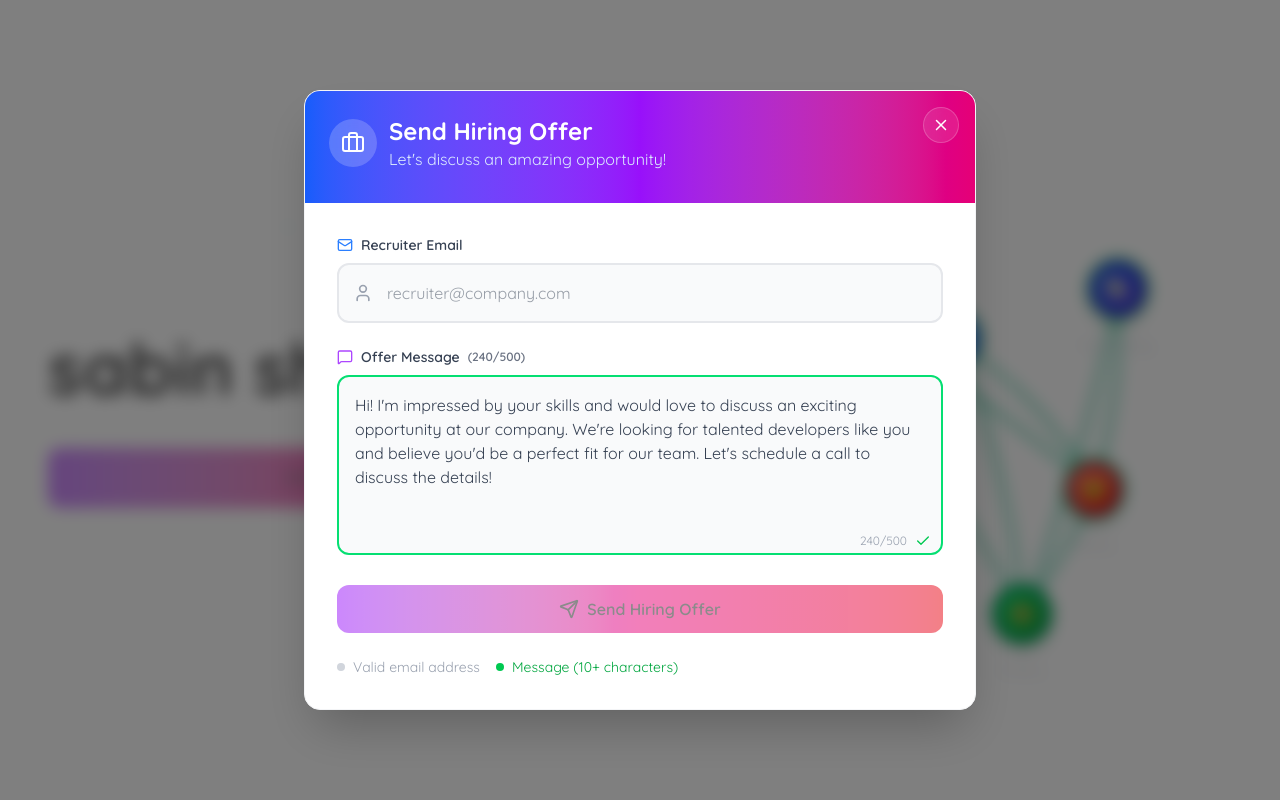
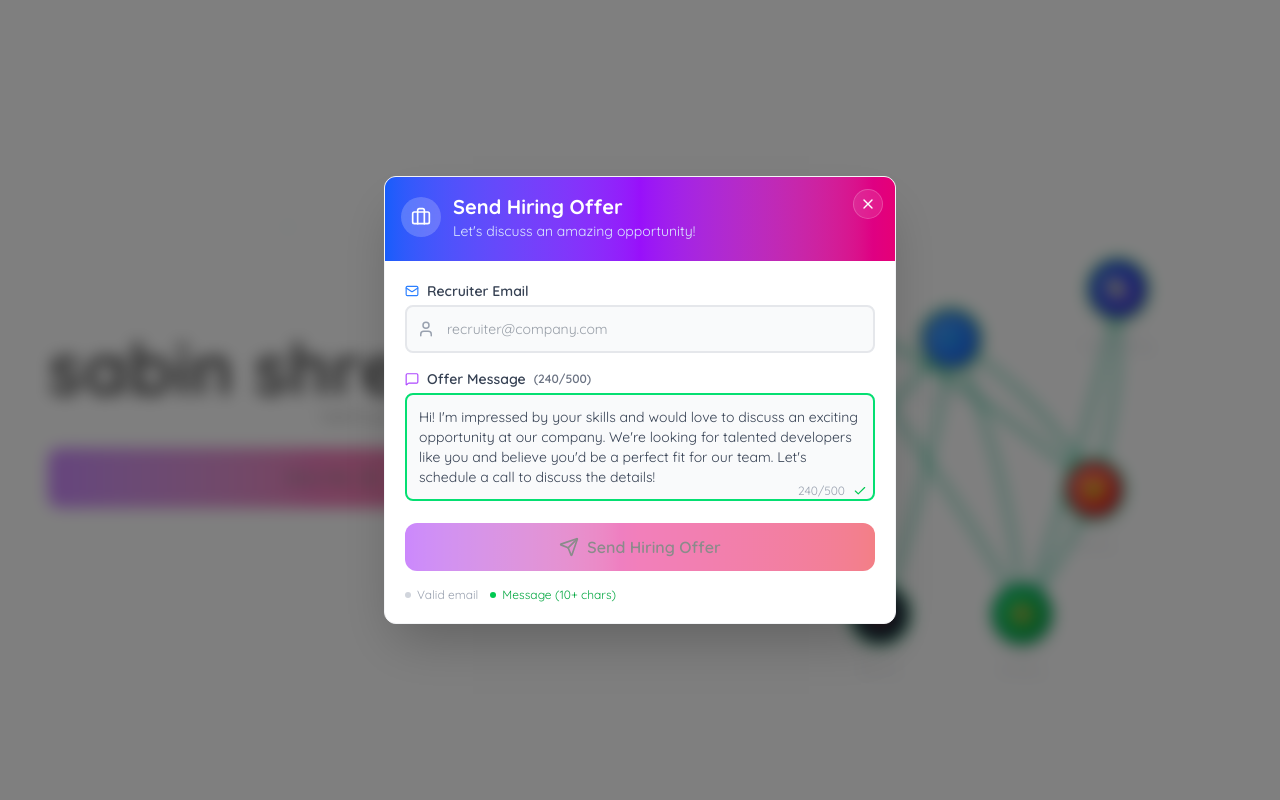
Before and after one commit to masabinhok/portfolio, a Next.js app: page / in a window 1280 px wide. Both pictures are taken after a click on the button "Hire Me". Shown: the top 800 px of the page. Built offline with nearby package versions, Linux system fonts and the light colour scheme.

Commit message:
feat: improve MessageBox styling and layout for better user experience

```diff
--- a/components/MessageBox.tsx
+++ b/components/MessageBox.tsx
@@ -81,39 +81,39 @@ const MessageBox = ({setHiring, setShowMessageBox }: MessageBoxProps) => {
 
   return (
     <div className="fixed inset-0 bg-black/50 backdrop-blur-sm flex items-center justify-center z-50 p-4">
-      <div className="max-w-2xl w-full">
-        <div className="bg-white rounded-2xl shadow-2xl border border-gray-100 overflow-hidden animate-fade-in">
+      <div className="max-w-lg w-full">
+        <div className="bg-white rounded-xl shadow-2xl border border-gray-100 overflow-hidden animate-fade-in">
           {/* Header */}
-          <div className="relative bg-gradient-to-r from-blue-600 via-purple-600 to-pink-600 p-6 text-white">
+          <div className="relative bg-gradient-to-r from-blue-600 via-purple-600 to-pink-600 p-4 text-white">
             {/* Enhanced Close Button */}
             <button
               onClick={() => setShowMessageBox(false)}
-              className="absolute top-4 right-4 group p-2 rounded-full bg-white/10 hover:bg-white/20 backdrop-blur-sm border border-white/20 hover:border-white/40 transition-all duration-300 hover:scale-110 focus:outline-none focus:ring-2 focus:ring-white/50 focus:ring-offset-2 focus:ring-offset-transparent cursor-pointer"
+              className="absolute top-3 right-3 group p-1.5 rounded-full bg-white/10 hover:bg-white/20 backdrop-blur-sm border border-white/20 hover:border-white/40 transition-all duration-300 hover:scale-110 focus:outline-none focus:ring-2 focus:ring-white/50 focus:ring-offset-2 focus:ring-offset-transparent cursor-pointer"
               aria-label="Close dialog"
             >
               <X
-                size={18}
+                size={16}
                 className="text-white group-hover:text-white group-hover:rotate-90 transform transition-transform duration-300"
               />
             </button>
 
-            <div className="flex items-center gap-3 mb-2">
-              <div className="w-12 h-12 bg-white/20 rounded-full flex items-center justify-center backdrop-blur-sm">
-                <Briefcase size={24} />
+            <div className="flex items-center gap-3 mb-1">
+              <div className="w-10 h-10 bg-white/20 rounded-full flex items-center justify-center backdrop-blur-sm">
+                <Briefcase size={20} />
               </div>
               <div>
-                <h2 className="text-2xl font-bold">Send Hiring Offer</h2>
-                <p className="text-blue-100">Let&apos;s discuss an amazing opportunity!</p>
+                <h2 className="text-xl font-bold">Send Hiring Offer</h2>
+                <p className="text-blue-100 text-sm">Let&apos;s discuss an amazing opportunity!</p>
               </div>
             </div>
           </div>
 
           {/* Form */}
-          <form onSubmit={handleSubmit} className="p-8 space-y-6">
+          <form onSubmit={handleSubmit} className="p-5 space-y-4">
             {/* Success Message */}
             {submitSuccess && (
-              <div className="bg-green-50 border border-green-200 rounded-lg p-4 flex items-center gap-3">
-                <Check className="text-green-600 flex-shrink-0" size={20} />
+              <div className="bg-green-50 border border-green-200 rounded-lg p-3 flex items-center gap-3">
+                <Check className="text-green-600 flex-shrink-0" size={18} />
                 <div>
                   <p className="text-green-600 text-sm">Initiating hiring process...</p>
                 </div>
@@ -122,22 +122,22 @@ const MessageBox = ({setHiring, setShowMessageBox }: MessageBoxProps) => {
 
             {/* Error Message */}
             {(submitError || error) && (
-              <div className="bg-red-50 border border-red-200 rounded-lg p-4 flex items-center gap-3">
-                <AlertCircle className="text-red-600 flex-shrink-0" size={20} />
+              <div className="bg-red-50 border border-red-200 rounded-lg p-3 flex items-center gap-3">
+                <AlertCircle className="text-red-600 flex-shrink-0" size={18} />
                 <div>
-                  <p className="text-red-800 font-medium">Failed to send offer.</p>
-                  <p className="text-red-600 text-sm">{submitError || error}</p>
+                  <p className="text-red-800 font-medium text-sm">Failed to send offer.</p>
+                  <p className="text-red-600 text-xs">{submitError || error}</p>
                 </div>
               </div>
             )}
 
             {/* Email Input */}
-            <div className="space-y-2">
+            <div className="space-y-1">
               <label className="flex items-center gap-2 text-sm font-semibold text-gray-700">
-                <Mail size={16} className="text-blue-500" />
+                <Mail size={14} className="text-blue-500" />
                 Recruiter Email
               </label>
-              <div className={`relative transition-all duration-300 ${focusedField === 'email' ? 'transform scale-[1.02]' : ''
+              <div className={`relative transition-all duration-300 ${focusedField === 'email' ? 'transform scale-[1.01]' : ''
                 }`}>
                 <input
                   type="email"
@@ -146,7 +146,7 @@ const MessageBox = ({setHiring, setShowMessageBox }: MessageBoxProps) => {
                   onFocus={() => setFocusedField('email')}
                   onBlur={() => setFocusedField(null)}
                   placeholder="recruiter@company.com"
-                  className={`w-full px-4 py-4 pl-12 border-2 rounded-xl transition-all duration-300 bg-gray-50 text-gray-700 focus:bg-white focus:outline-none ${focusedField === 'email'
+                  className={`w-full px-3 py-3 pl-10 border-2 rounded-lg transition-all duration-300 bg-gray-50 text-gray-700 focus:bg-white focus:outline-none text-sm ${focusedField === 'email'
                       ? 'border-blue-500 shadow-lg shadow-blue-500/20'
                       : formData.recruiterEmail && formData.recruiterEmail.includes('@') && formData.recruiterEmail.includes('.')
                         ? 'border-green-400'
@@ -154,19 +154,19 @@ const MessageBox = ({setHiring, setShowMessageBox }: MessageBoxProps) => {
                     }`}
                   required
                 />
-                <User size={20} className={`absolute left-4 top-1/2 transform -translate-y-1/2 transition-colors duration-300 ${focusedField === 'email' ? 'text-blue-500' : 'text-gray-400'
+                <User size={18} className={`absolute left-3 top-1/2 transform -translate-y-1/2 transition-colors duration-300 ${focusedField === 'email' ? 'text-blue-500' : 'text-gray-400'
                   }`} />
 
                 {/* Email validation indicator */}
                 {formData.recruiterEmail && (
-                  <div className={`absolute right-4 top-1/2 transform -translate-y-1/2 transition-all duration-300 ${formData.recruiterEmail.includes('@') && formData.recruiterEmail.includes('.')
+                  <div className={`absolute right-3 top-1/2 transform -translate-y-1/2 transition-all duration-300 ${formData.recruiterEmail.includes('@') && formData.recruiterEmail.includes('.')
                       ? 'text-green-500 scale-100'
                       : 'text-red-400 scale-110'
                     }`}>
                     {formData.recruiterEmail.includes('@') && formData.recruiterEmail.includes('.') ? (
-                      <Check size={20} />
+                      <Check size={16} />
                     ) : (
-                      <div className="w-2 h-2 bg-red-400 rounded-full"></div>
+                      <div className="w-1.5 h-1.5 bg-red-400 rounded-full"></div>
                     )}
                   </div>
                 )}
@@ -174,13 +174,13 @@ const MessageBox = ({setHiring, setShowMessageBox }: MessageBoxProps) => {
             </div>
 
             {/* Message Input */}
-            <div className="space-y-2">
+            <div className="space-y-1">
               <label className="flex items-center gap-2 text-sm font-semibold text-gray-700">
-                <MessageSquare size={16} className="text-purple-500" />
+                <MessageSquare size={14} className="text-purple-500" />
                 Offer Message
                 <span className="text-xs text-gray-500">({formData.offerMessage.length}/500)</span>
               </label>
-              <div className={`relative transition-all duration-300 ${focusedField === 'message' ? 'transform scale-[1.02]' : ''
+              <div className={`relative transition-all duration-300 ${focusedField === 'message' ? 'transform scale-[1.01]' : ''
                 }`}>
                 <textarea
                   value={formData.offerMessage}
@@ -188,9 +188,9 @@ const MessageBox = ({setHiring, setShowMessageBox }: MessageBoxProps) => {
                   onFocus={() => setFocusedField('message')}
                   onBlur={() => setFocusedField(null)}
                   placeholder="Hi! I'm impressed by your skills and would love to discuss an exciting opportunity at our company..."
-                  rows={6}
+                  rows={4}
                   maxLength={500}
-                  className={`w-full px-4 py-4 border-2 rounded-xl transition-all duration-300 bg-gray-50 text-gray-700 focus:bg-white focus:outline-none resize-none ${focusedField === 'message'
+                  className={`w-full px-3 py-3 border-2 rounded-lg transition-all duration-300 bg-gray-50 text-gray-700 focus:bg-white focus:outline-none resize-none text-sm ${focusedField === 'message'
                       ? 'border-purple-500 shadow-lg shadow-purple-500/20'
                       : formData.offerMessage.length > 10
                         ? 'border-green-400'
@@ -200,13 +200,13 @@ const MessageBox = ({setHiring, setShowMessageBox }: MessageBoxProps) => {
                 />
 
                 {/* Character count and validation */}
-                <div className="absolute bottom-3 right-3 flex items-center gap-2">
+                <div className="absolute bottom-2 right-2 flex items-center gap-2">
                   <span className={`text-xs ${formData.offerMessage.length > 450 ? 'text-red-500' : 'text-gray-400'
                     }`}>
                     {formData.offerMessage.length}/500
                   </span>
                   {formData.offerMessage.length > 10 && (
-                    <Check size={16} className="text-green-500" />
+                    <Check size={14} className="text-green-500" />
                   )}
                 </div>
               </div>
@@ -237,22 +237,22 @@ const MessageBox = ({setHiring, setShowMessageBox }: MessageBoxProps) => {
             </ExceptionalButton>
 
             {/* Form Validation Hints */}
-            <div className="flex items-center gap-4 text-sm">
-              <div className={`flex items-center gap-2 ${formData.recruiterEmail.includes('@') && formData.recruiterEmail.includes('.')
+            <div className="flex items-center gap-3 text-xs flex-wrap">
+              <div className={`flex items-center gap-1.5 ${formData.recruiterEmail.includes('@') && formData.recruiterEmail.includes('.')
                   ? 'text-green-600'
                   : 'text-gray-400'
                 }`}>
-                <div className={`w-2 h-2 rounded-full ${formData.recruiterEmail.includes('@') && formData.recruiterEmail.includes('.')
+                <div className={`w-1.5 h-1.5 rounded-full ${formData.recruiterEmail.includes('@') && formData.recruiterEmail.includes('.')
                     ? 'bg-green-500'
                     : 'bg-gray-300'
                   }`}></div>
-                Valid email address
+                Valid email
               </div>
-              <div className={`flex items-center gap-2 ${formData.offerMessage.length > 10 ? 'text-green-600' : 'text-gray-400'
+              <div className={`flex items-center gap-1.5 ${formData.offerMessage.length > 10 ? 'text-green-600' : 'text-gray-400'
                 }`}>
-                <div className={`w-2 h-2 rounded-full ${formData.offerMessage.length > 10 ? 'bg-green-500' : 'bg-gray-300'
+                <div className={`w-1.5 h-1.5 rounded-full ${formData.offerMessage.length > 10 ? 'bg-green-500' : 'bg-gray-300'
                   }`}></div>
-                Message (10+ characters)
+                Message (10+ chars)
               </div>
             </div>
           </form>
```
